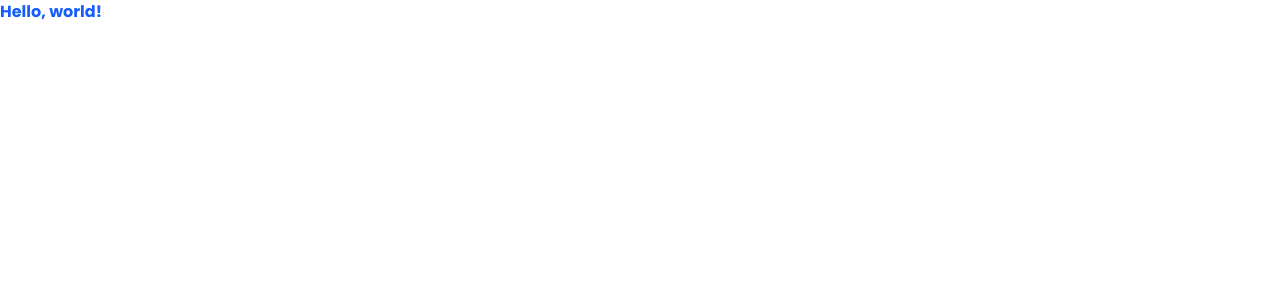
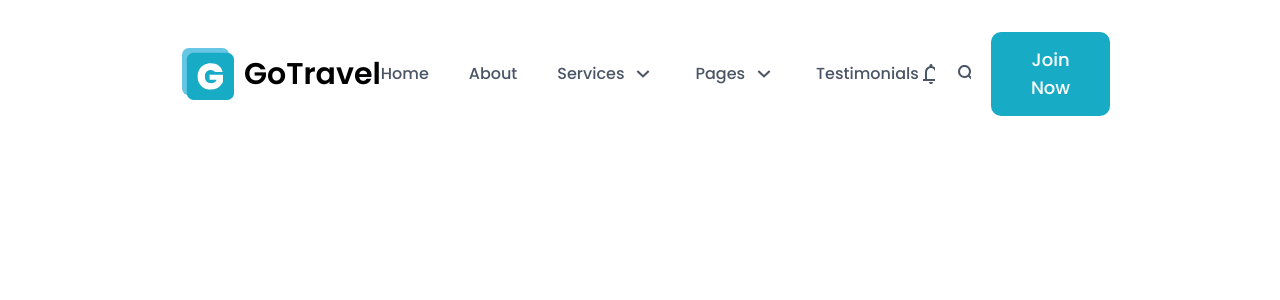
Before and after one commit to tanjimahmmed/go-travel-landing-page, a React (Vite) app: page / in a window 1280 px wide. Shown: the top 300 px of the page. Built offline with nearby package versions, Linux system fonts and the light colour scheme.

Commit message:
add navigation component

```diff
--- a/src/App.tsx
+++ b/src/App.tsx
@@ -1,5 +1,15 @@
+import Header from "./components/Header";
+import Navigation from "./components/Navigation/Navigation";
+import Page from "./components/Page";
+
 function App() {
-  return <div className="font-bold text-blue-600">Hello, world!</div>;
+  return (
+    <Page>
+      <Header>
+        <Navigation/>
+      </Header>
+    </Page>
+  )
 }
 
 export default App;
--- /dev/null
+++ b/src/components/Header.tsx
@@ -0,0 +1,12 @@
+import { ReactElement } from "react"
+
+interface HeaderProps {
+    children: ReactElement;
+}
+function Header(props: HeaderProps) {
+  return (
+    <header className="px-24 pt-8 pb-23">{props.children}</header>
+  )
+}
+
+export default Header
--- /dev/null
+++ b/src/components/Navigation/DesktopDropdown.tsx
@@ -0,0 +1,14 @@
+import React from 'react'
+import { NavigationLink } from '../../utils/contentTypes'
+
+interface DesktopDropdownProps {
+    links?: NavigationLink[];
+}
+
+const DesktopDropdown = (props: DesktopDropdownProps) => {
+  return (
+    <div>DesktopDropdown</div>
+  )
+}
+
+export default DesktopDropdown
--- /dev/null
+++ b/src/components/Navigation/Navigation.tsx
@@ -0,0 +1,38 @@
+import React from 'react'
+import LogoIcon from '../Icons/LogoIcon'
+import { navigationLinks } from '../../utils/content'
+import DesktopDropdown from './DesktopDropdown'
+import CaretUp from '../Icons/CaretUp'
+import BellIcon from '../Icons/BellIcon'
+import SearchIcon from '../Icons/SearchIcon'
+
+function Navigation() {
+  return (
+    <nav className='m-auto mb-12 max-w-432'>
+        <div className='flex justify-between px-21.5'>
+            <a href="/" className='flex items-center gap-x-2.5'>
+                <LogoIcon className='size-13'/>
+                <span className='text-3xl font-semibold'>GoTravel</span>
+            </a>
+            <ul className='flex items-stretch gap-x-10'>
+                {navigationLinks.map((link) => (
+                    <li key={link.id} className='group relative flex cursor-pointer items-center gap-x-1.75 font-medium transition-all duration-200'>
+                        <a href={link.href} className='text-gray-600 group-hover:text-black'>{link.text}</a>
+                        {link.dropdown && (<span className='flex size-6 items-center justify-center'>
+                            <CaretUp className='fill-gray-600 size-3.5 rotate-180 transition-all duration-250 group-hover:rotate-360 group-hover:fill-black'/>
+                        </span>)}
+                        {/* {link.dropdown && <DesktopDropdown links={link.dropdownLinks}/>} */}
+                    </li>
+                ))}
+            </ul>
+            <div className='flex items-center gap-x-5'>
+                <BellIcon className='fill-gray-600 cursor-pointer hover:fill-black'/>
+                <SearchIcon className='fill-gray-600 cursor-pointer hover:fill-black'/>
+                <button className='bg-primary-700 hover:bg-primary-800 cursor-pointer rounded-[0.625rem] px-8 py-3.5 text-lg font-medium text-white transition-all duration-200'>Join Now</button>
+            </div>
+        </div>
+    </nav>
+  )
+}
+
+export default Navigation
--- /dev/null
+++ b/src/components/Page.tsx
@@ -0,0 +1,12 @@
+import { ReactElement } from "react"
+
+interface PageProps {
+    children: ReactElement;
+}
+const Page = (props: PageProps) => {
+  return (
+    <div>{props.children}</div>
+  )
+}
+
+export default Page
```
Also changed, not shown: 1 other file (tests, documents, lock files or other folders).
